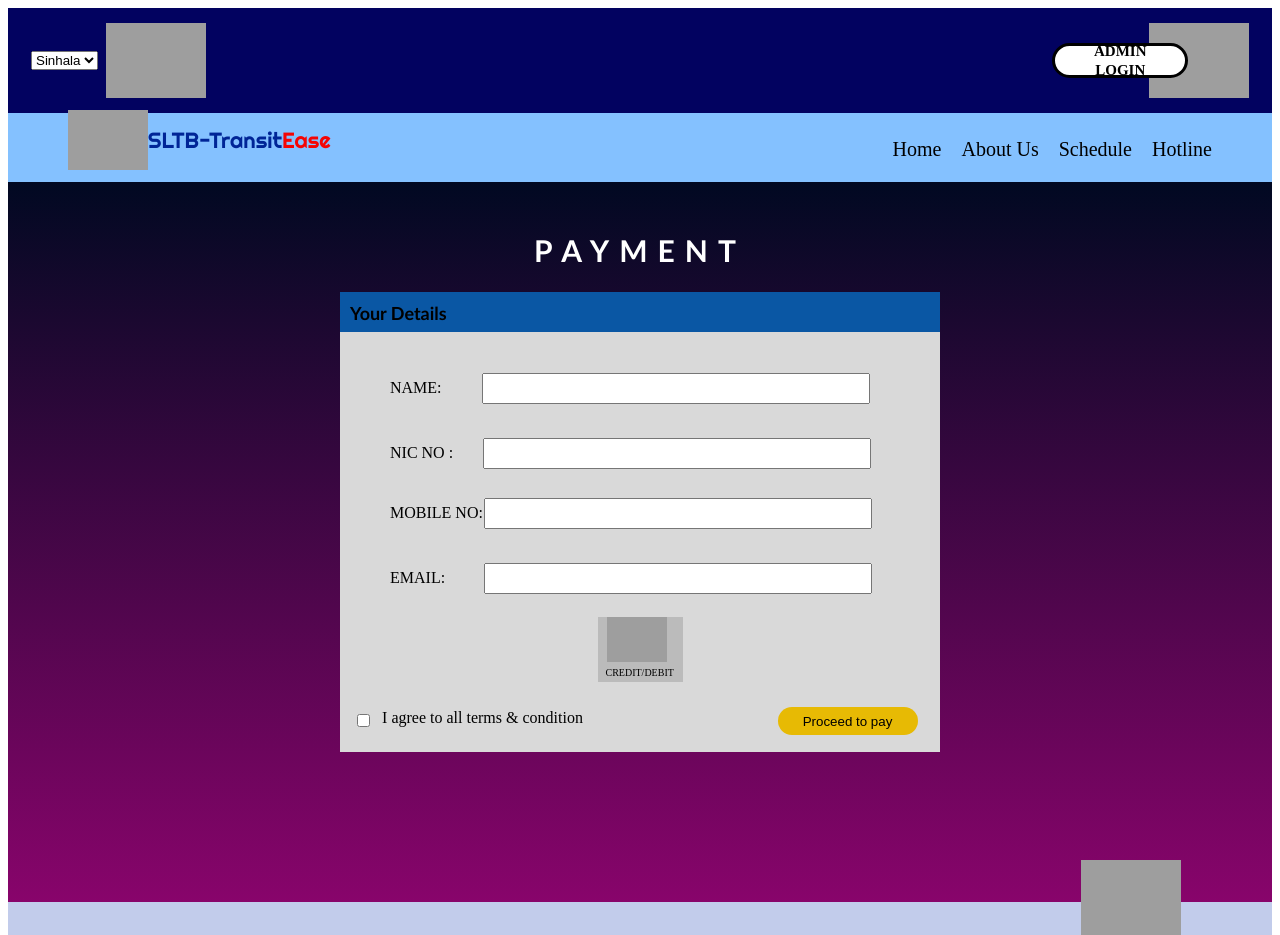
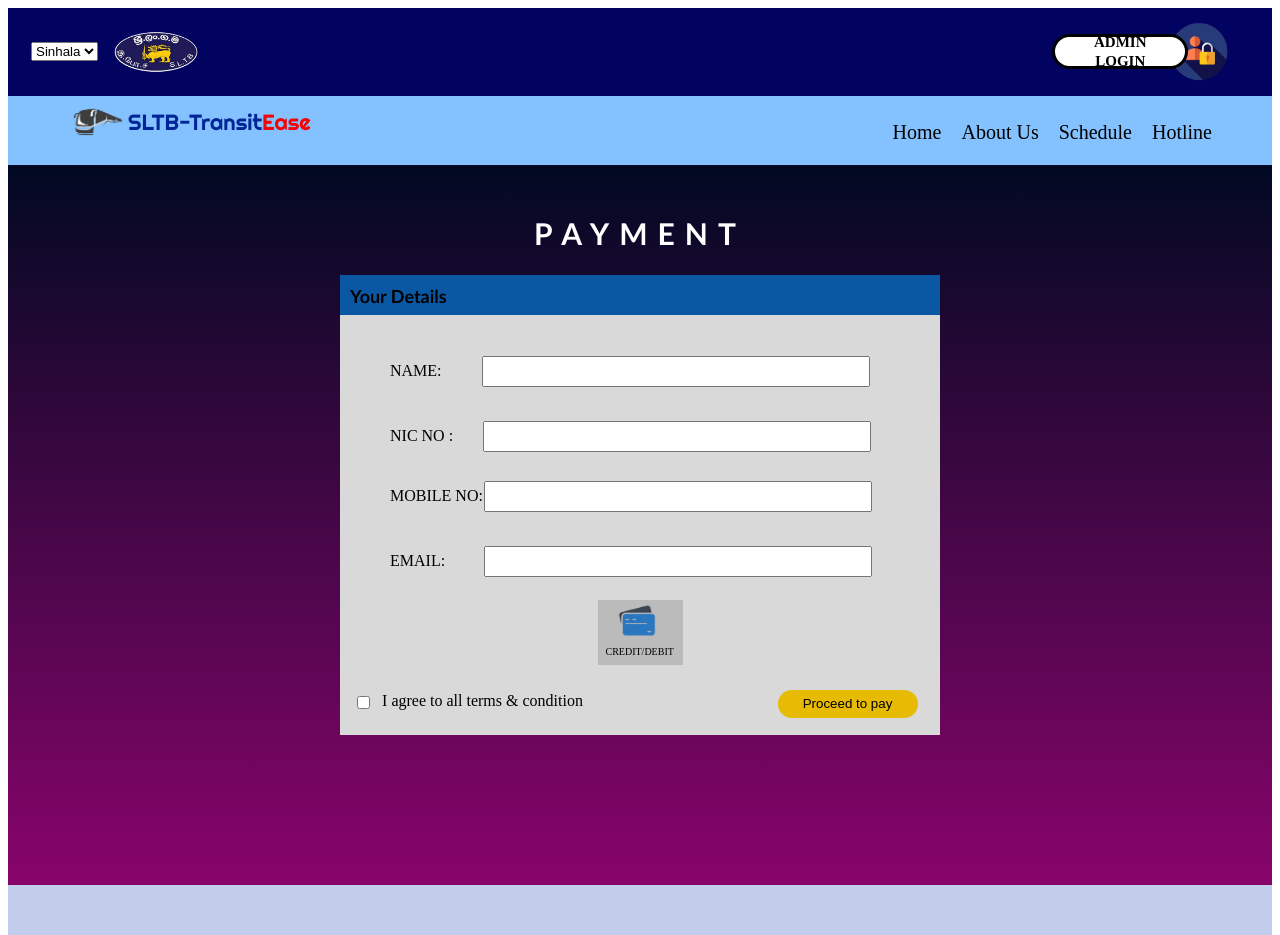
Before and after one commit to Piumalhk/SLTB-TransitEase, a PHP site: page /payment.html in a window 1280 px wide. Shown: the top 935 px of the page. Run offline with PHP 8.4, Linux system fonts and the light colour scheme; some web fonts are replaced; grey boxes are pictures that could not be loaded.

Commit message:
Adjust some alignment and replace new direction of some imges

```diff
--- a/Web Pages/payment.css
+++ b/Web Pages/payment.css
@@ -11,7 +11,7 @@
     align-items: center;
     justify-content: space-between;
     align-items: left;
-    font-weight: ;
+
 }
 
 .language-button {
@@ -112,7 +112,7 @@
 }
 .rout{
     padding-left: 20px;
-    font-family: ;
+
 }
 
 .bus-button{
@@ -225,7 +225,7 @@
 .footer-sltb {
     padding-left: 130px;
     position: absolute;
-    top: 860px;
+    bottom: -200px;
 }
 
 .social-media img {
--- a/Web Pages/payment.html
+++ b/Web Pages/payment.html
@@ -23,14 +23,14 @@
                 </select>
             </div>
               </form>
-        <img src="F:\University\2nd Sem\IS2106_System Analysis & Design\Project\Pages\1669562130176-removebg-preview.png" alt="Logo" width="100" style="position: absolute;  right: 80%; transform: translateX(-50%);">
+        <img src="nee.png" alt="Logo" width="100" style="position: absolute;  right: 80%; transform: translateX(-50%);">
         <button class="admin-button" style="position: absolute;  left: 87.5%; transform: translateX(-50%);"><a href="adminlogin.html"> ADMIN LOGIN</button></a>
-        <img src="F:\University\2nd Sem\IS2106_System Analysis & Design\Project\Pages\kisspng-computer-icons-login-management-user-5ae155f3386149.6695613615247170432309-removebg-preview.png" alt="Logo" width="100">
+        <img src="kisspng-computer-icons-login-management-user-5ae155f3386149.6695613615247170432309-removebg-preview.png" alt="Admin Logo" width="100">
     </div>
     </div>
      <nav class="navbar" >
             <div class="logo">
-                <img src="F:\University\2nd Sem\IS2106_System Analysis & Design\Project\Pages\Bus-logo-temokate-on-transparent-background-PNG-removebg-preview.png" alt="Bus Logo">
+                <img src="Bus-logo-temokate-on-transparent-background-PNG-removebg-preview.png" alt="Bus Logo">
                 <div class="logo-text">SLTB-Transit<span>Ease</span></div>
             </div>
             <ul class="nav-links" style="font-size:20px;">
@@ -51,7 +51,7 @@
             <div class="nic"><p ><form><lable style="margin-right: 30px;">NIC NO   :</lable><input type="text" style="width: 380px;height: 25px;"></form></p></div>
             <div class="mobile"><p><form><lable style="margin-right: 1px;">MOBILE NO:</lable><input type="text" style="width: 380px;height: 25px;"></form></p></div>
             <div class="email"><p><form><lable>EMAIL: </lable><input type="text" style="width: 380px;margin-left: 35px;height: 25px;"></form></p></div>
-            <div class="image"><img src="F:\University\2nd Sem\IS2106_System Analysis & Design\Project\Images\atm.png" style="width: 60px; margin-left: 9px; "><p style="font-size:x-small; margin-top: 1px; margin-left: 8px;">CREDIT/DEBIT</p></div>
+            <div class="image"><img src="Images/atm.png" style="width: 60px; margin-left: 9px; "><p style="font-size:x-small; margin-top: 1px; margin-left: 8px;">CREDIT/DEBIT</p></div>
             <div class="row">
                 <form><input type="checkbox" style="margin-top: 10px; cursor: pointer;"></form><div class="box"><p style="font-size:medium; margin-top: 2px; margin-right: 80px;">I agree to all terms & condition</p></div>
                 <div class="button2"><button class="newbutton"><a href="payment2.html"> Proceed to pay</button> </div></a>
@@ -67,7 +67,7 @@
         <div class="footer-column">
             <div class="social-media">
             <ul>
-                <li><a href="#"><img src="F:\University\2nd Sem\IS2106_System Analysis & Design\Project\Pages\213-2134506_social-media-icons-twitter-facebook-instagram-png-removebg-preview.png" ></a width:100;></li>
+                <li><a href="#"><img src="Images/socialmedea.png" ></a width:100;></li>
 
             </ul>
         </div>
@@ -84,16 +84,16 @@
         </div>
         <div class="footer-column">
             <div class="logo">
-                <img src="F:\University\2nd Sem\IS2106_System Analysis & Design\Project\Pages\Bus-logo-temokate-on-transparent-background-PNG-removebg-preview.png" alt="Bus Logo">
+                <img src="Bus-logo-temokate-on-transparent-background-PNG-removebg-preview.png" alt="Bus Logo">
                 <div class="logo-text">SLTB-Transit<span>Ease</span></div>
             </div>
             <div class="apex"><p>Team Apex<br>teamapex@gmail.com</p></div>
 
 
           </div>
-        <div class="footer-column">
+       <div class="footer-column">
             <div class="footer-sltb">
-            <img src="F:\University\2nd Sem\IS2106_System Analysis & Design\Project\Pages\1669562130176-removebg-preview.png" alt="SLTB Logo" width="100" >
+            <img src="nee.png" alt="SLTB Logo" width="100" >
         </div>
         <div class="new">
             <p><b>Sri Lanka Transport Board</b>
--- a/Web Pages/sltbhome.css
+++ b/Web Pages/sltbhome.css
@@ -377,7 +377,7 @@ a{
     width: 1505px;
     height: 100px;
     position: absolute;
-  margin-top: 32%;
+  margin-top: 566px;
   opacity: 80%;
   display: flex;
   justify-content: center;
```
